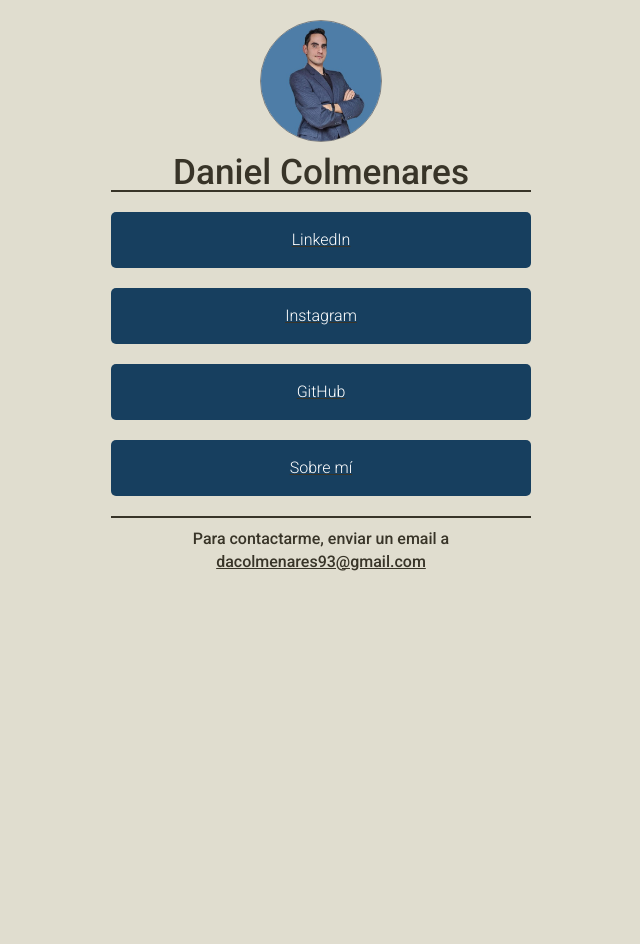
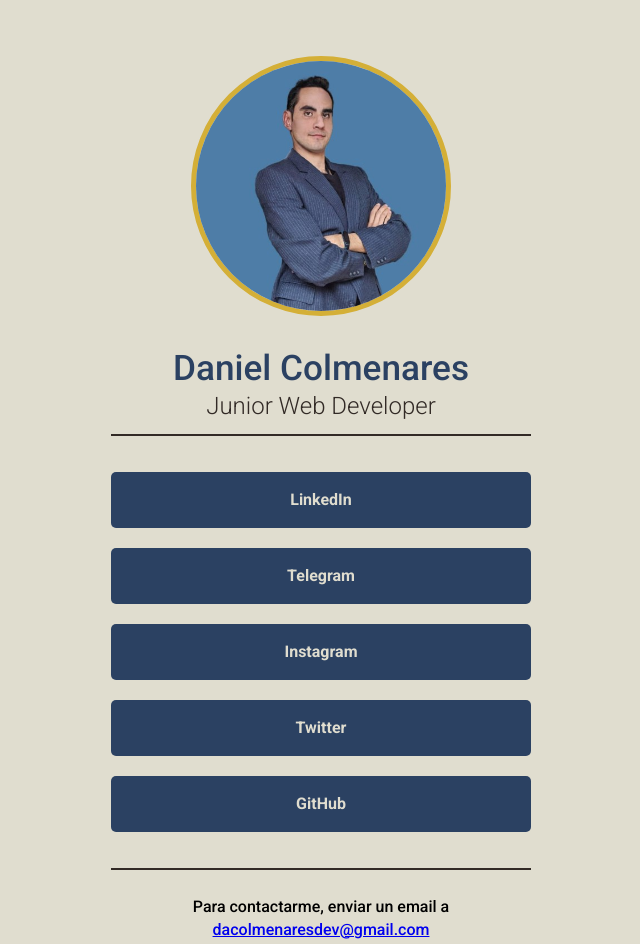
Before and after one commit to RageHardrack/dancolmenares.github.com, a plain HTML site: page index.html in a window 1280 px wide. Shown: the whole page, without its empty margins (319-959 px from the left). Before the commit the page ends 800 px from the top, so only its background shows below. Drawn offline with Linux system fonts and the light colour scheme.

Commit message:
Actualizando el proyecto para usar SASS

```diff
--- /dev/null
+++ b/css/style.scss
@@ -0,0 +1,97 @@
+* {
+    font-family: 'Roboto', sans-serif;
+}
+
+$main-blue: #2B4162;
+$light-blue: #4D7EA8;
+$gold: #D4AF37;
+$black-coffee: #322A26;
+$bone: #E0DDCF;
+
+body {
+    background-color: $bone;
+}
+
+main {
+    display: flex;
+    align-items: center;
+    padding: 1.5rem;
+    flex-direction: column;
+    max-width: 420px;
+    margin: 0px auto;
+
+    .avatar {
+        margin: 2rem 0;
+    }
+
+    .avatar-img {
+        border-radius: 50%;
+        width: 250px;
+        height: 250px;
+        border: 5px solid $gold;
+    }
+
+    h1 {
+        font-size: 2.2rem;
+        font-weight: 500;
+        color: $main-blue;
+        margin-bottom: 0.5rem;
+    }
+
+    h2 {
+        font-size: 1.5rem;
+        font-weight: 300;
+        color: $black-coffee;
+    }
+
+    .btn-group {
+        width: 100%;
+
+        a{
+            text-decoration: none;
+        }
+
+        .btn {
+            background-color: $main-blue;
+            color: $bone;
+            font-weight: 700;
+            width: 100%;
+            text-align: center;
+            padding: 20px 0px;
+            margin: 20px 0px;
+            border-radius: 5px;
+        }
+    }
+
+    .divider {
+        margin: 1rem 0;
+        height: 2px;
+        width: 100%;
+        background-color: $black-coffee;
+    }
+}
+
+footer{
+    text-align: center;
+    font-weight: 500;
+    padding-top: 10px;
+    line-height: 1.4rem;
+
+    .resumen {
+        text-align: justify;
+        font-size: 20px;
+        margin-top: 40px;
+        margin-bottom: 10px;
+    }
+
+    .lista {
+        text-align: center;
+        font-size: 20px;
+        padding: 10px;
+        margin-bottom: 50px;
+    }
+
+    li {
+        padding: 5px;
+    }
+}
--- a/index.html
+++ b/index.html
@@ -1,13 +1,14 @@
 <!DOCTYPE html>
 <html lang="en">
-
 	<head>
-  <meta charset="UTF-8">
-  <meta name="viewport" content="width=device-width, initial-scale=1.0">
-  <link href="https://fonts.googleapis.com/css2?family=Roboto:ital,wght@0,300;0,500;0,700;1,400&display=swap"
-    rel="stylesheet">
-  <link rel="stylesheet" href="reset.css" />
-  <link rel="stylesheet" href="style.css" />
+		<meta charset="UTF-8" />
+		<meta name="viewport" content="width=device-width, initial-scale=1.0" />
+		<link
+			href="https://fonts.googleapis.com/css2?family=Roboto:ital,wght@0,300;0,500;0,700;1,400&display=swap"
+			rel="stylesheet"
+		/>
+		<link rel="stylesheet" href="./css/reset.css" />
+		<link rel="stylesheet" href="./css/style.css" />
 		<title>Daniel Colmenares</title>
 	</head>
 
@@ -16,27 +17,40 @@
 			<div class="avatar">
 				<img src="./assets/avatar.jpg" class="avatar-img" />
 			</div>
+
 			<h1>Daniel Colmenares</h1>
+			<h2>Junior Web Developer</h2>
+
 			<div class="divider"></div>
+
 			<div class="btn-group">
-      <a href="https://www.linkedin.com/in/dan-colmenares">
+				<a href="https://bit.ly/LnkIdDan">
 					<div class="btn">LinkedIn</div>
 				</a>
-      <a href="https://www.instagram.com/dragon_azul93">
+
+				<a href="https://bit.ly/tgmHardrack">
+					<div class="btn">Telegram</div>
+				</a>
+
+				<a href="https://bit.ly/3aX0za2">
 					<div class="btn">Instagram</div>
 				</a>
-      <a href="https://github.com/RageHardrack">
+
+				<a href="https://bit.ly/3rNZS8T">
+					<div class="btn">Twitter</div>
+				</a>
+
+				<a href="https://bit.ly/2Mtfaji">
 					<div class="btn">GitHub</div>
 				</a>
-      <a href="/sobre-mi.html">
-        <div class="btn">Sobre mí</div>
-      </a>
 			</div>
+
 			<div class="divider"></div>
-    <footer class="footer">Para contactarme, enviar un email a <a
-        href="mailto:dacolmenares93@gmail.com">dacolmenares93@gmail.com</a>
+
+			<footer class="footer">
+				Para contactarme, enviar un email a
+				<a href="mailto:dacolmenaresdev@gmail.com">dacolmenaresdev@gmail.com</a>
 			</footer>
 		</main>
 	</body>
-
 </html>
```
Also changed, not shown: sobre-mi.html (deleted, +0 -39 lines), css/reset.css (renamed from reset.css), css/style.css (added), style.css (deleted), 1 other file. Lines whose indentation alone changed are shown as unchanged.
